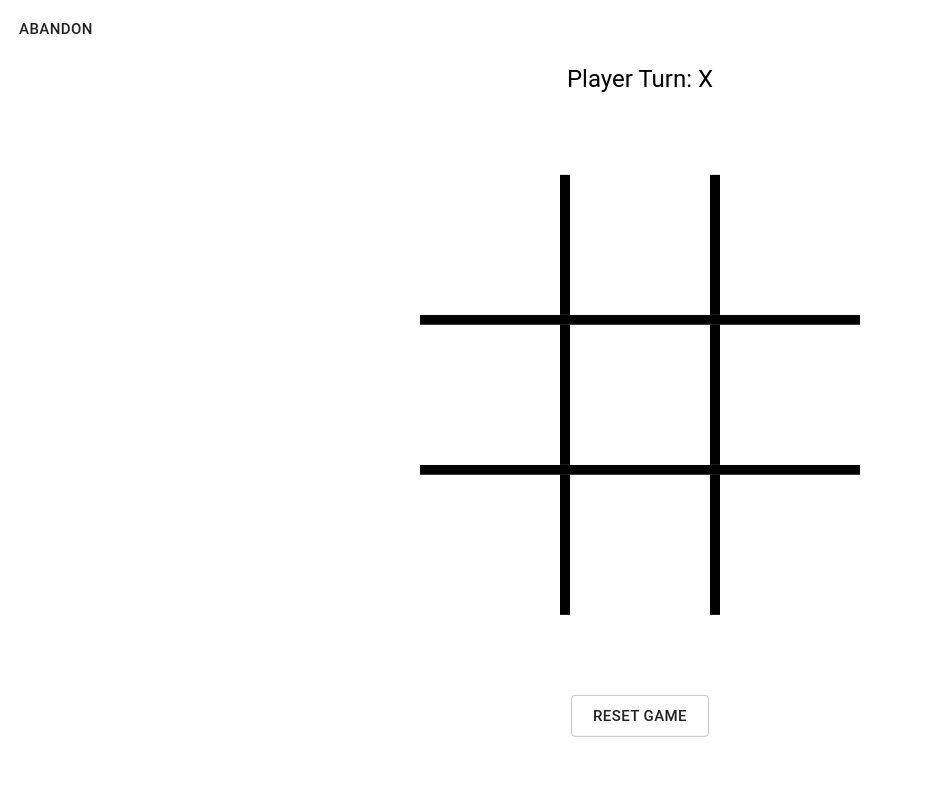
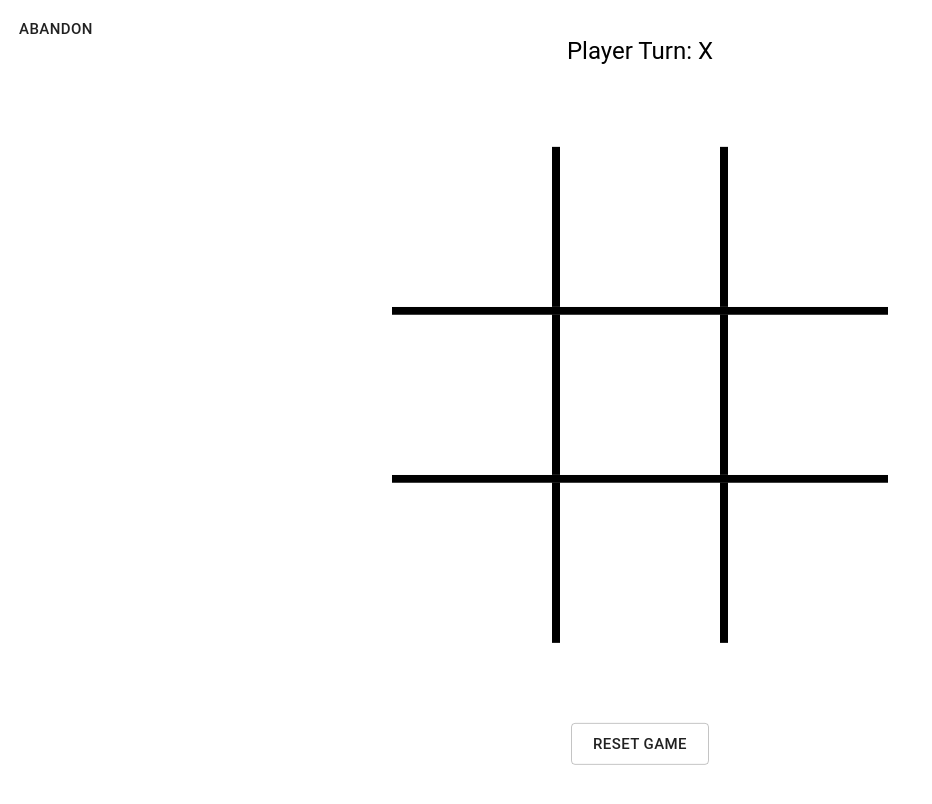
Before and after one commit to msalman-abid/TicTacToe_Online, a React (Create React App) app in the folder react-app/: page /game in a window 1280 px wide. Shown: the whole page, without its empty margins (0-932 px from the left). Built offline with nearby package versions, Linux system fonts and the light colour scheme; no server answers.

Commit message:
Update Game.css

```diff
--- a/react-app/src/Game.css
+++ b/react-app/src/Game.css
@@ -1,7 +1,7 @@
 
 .row
 {
-  height: 140px;
+  height: 20vh;
 }
 .confetti{
     position: "absolute";
@@ -12,18 +12,18 @@
 }
 .border-b
 {
-  border-bottom: 10px solid black;
+  border-bottom: 1.1vh solid black;
 }
 
 .border-r
 {
-  border-right: 10px solid black;
+  border-right: 1.1vh solid black;
 }
 
 .col
 {
-  height: 140px;
-  width: 140px;
+  height: 20vh;
+  width: 20vh;
   float: left;
 }
 
@@ -50,11 +50,11 @@
   .square {
     background: #fff;
     float: left;
-    font-size: 100px;
+    font-size: 20vh;
     font-weight: bold;
-    line-height: 100px;
-    height: 140px;
-    width: 140px;
+    line-height: 20vh;
+    height: 20vh;
+    width: 20vh;
     text-align: center;
     border: none;
 
@@ -62,7 +62,7 @@
 
   .square:hover {
     background-color: rgba(211, 211, 211, 0.767);
-    border-radius: 50px;
+    border-radius: 5vh;
   }
 
   .square:focus
```
